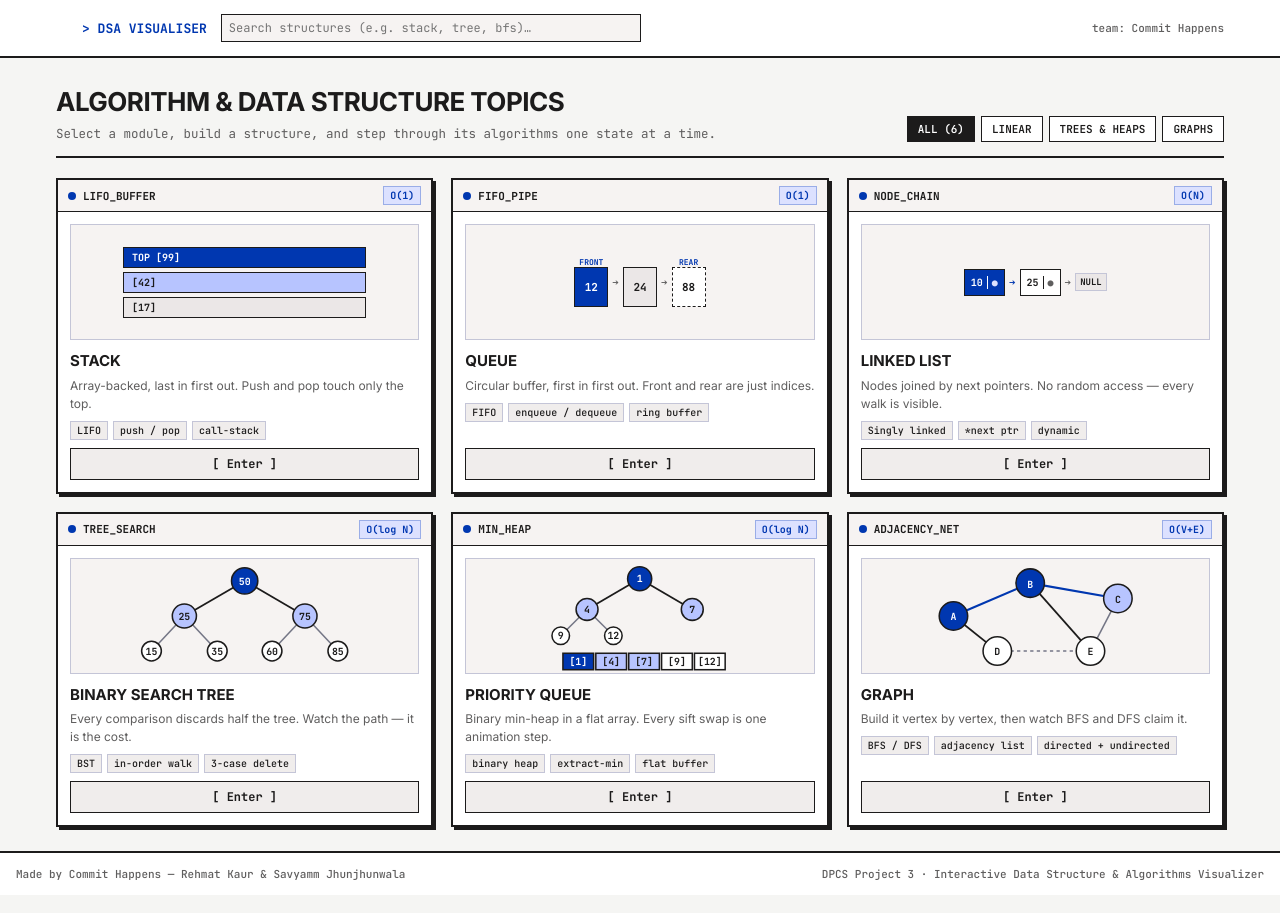
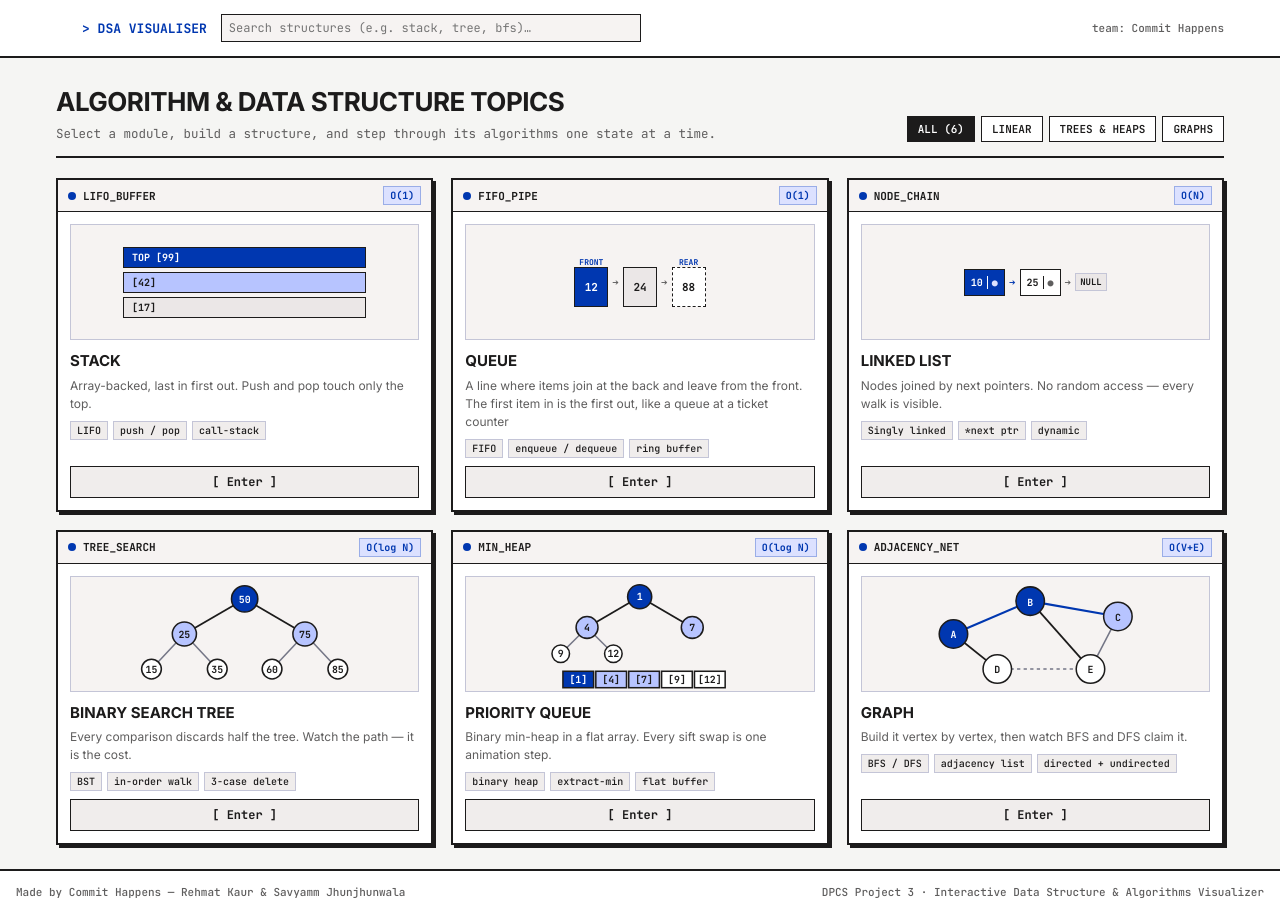
Before and after one commit to Ashoka-CS-3810-Design-Practices-in-CS/project-1-commit_happens, a React (Vite) app: page / in a window 1280 px wide. Built offline with nearby package versions, Linux system fonts and the light colour scheme.

Commit message:
Update index.ts

```diff
--- a/src/structures/queue/index.ts
+++ b/src/structures/queue/index.ts
@@ -9,7 +9,7 @@ export const queueModule: StructureModule<QueueModel> = {
   title: 'Queue',
   tag: 'FIFO_PIPE',
   category: 'linear',
-  blurb: 'Circular buffer, first in first out. Front and rear are just indices.',
+  blurb: 'A line where items join at the back and leave from the front. The first item in is the first out, like a queue at a ticket counter',
   chips: ['FIFO', 'enqueue / dequeue', 'ring buffer'],
   headline: 'O(1)',
   create,
```
